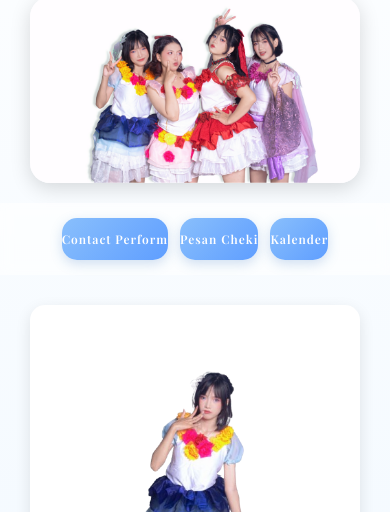
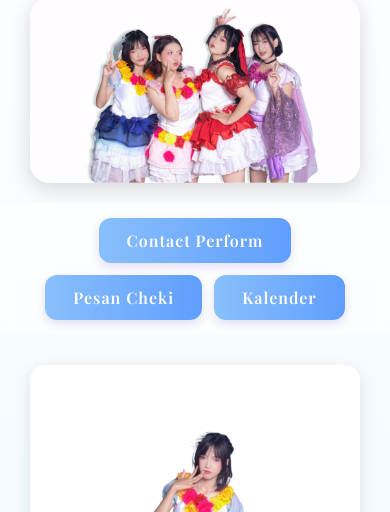
Before and after one commit to MatchaYes/Sora_Hana, a plain HTML site: page index.html in a window 390 px wide. Shown: the part 332-844 px from the top of the page. Drawn offline with nearby package versions, Linux system fonts and the light colour scheme.

Commit message:
Update beranda.css

```diff
--- a/CSS/beranda.css
+++ b/CSS/beranda.css
@@ -92,26 +92,28 @@ body {
     width: 100%;
     display: flex;
     justify-content: center;
-    gap: 100px;
+    gap: 40px;
     padding: 20px 0;
     background: rgba(255, 255, 255, 0.6);
     backdrop-filter: blur(6px);
+    flex-wrap: wrap;
 }
 
 .section-actions .btn {
-    padding: 17px 21px;
+    padding: 14px 30px;
     background: linear-gradient(135deg, #89bffc, #5f9eff);
     color: white;
     border-radius: 18px;
     font-family: "Playfair Display", serif;
-    font-size: 20px;
+    font-size: 18px;
     font-weight: 600;
     text-decoration: none;
-    box-shadow: 0 4px 12px rgba(70, 130, 200, 0.25);
-    transition: all 0.25s ease;
+    box-shadow: 0 6px 16px rgba(70, 130, 200, 0.2);
+    transition: all 0.3s ease;
     letter-spacing: 1px;
+    text-align: center;
+    display: inline-block;
 }
-
 .section-actions .btn:hover {
     transform: translateY(-4px) scale(1.05);
     box-shadow: 0 12px 28px rgba(74, 144, 226, 0.45);
@@ -290,19 +292,27 @@ body {
     }
 
     .section-actions {
-        flex-direction: row;
-        gap: 12px !important;
-        padding: 15px !important;
-    }
+    display: flex;
+    flex-direction: row;
+    gap: 12px;
+    padding: 15px;
+    justify-content: center;
+    flex-wrap: wrap;
+}
 
-    .section-actions .btn {
-        max-width: 180px;
-        text-align: center;
-        font-size: 12px !important;
-        padding: 13px 0 !important;
-        border-radius: 15px;
-    }
-
+.section-actions .btn {
+    display: inline-block;
+    font-size: 16px;
+    padding: 12px 28px;
+    border-radius: 12px;
+    border: none;
+    background: linear-gradient(90deg, #89bffc, #5f9eff);
+    color: #fff;
+    text-align: center;
+    cursor: pointer;
+    transition: all 0.3s ease;
+    box-shadow: 0 4px 10px rgba(75, 43, 191, 0.15);
+}
     .social {
         justify-content: center !important;
         width: 100%;
@@ -338,7 +348,7 @@ body {
     .song-container{
         display: flex;
         flex-direction: column;
-        align-item: center;
+        align-items: center;
         gap: 12px;
         width: 100%;
     }
```
